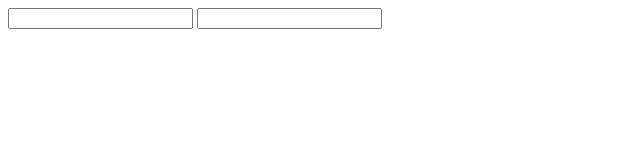
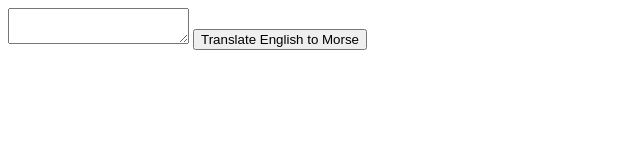
Before and after one commit to meesha94/morsecode-translator, a website: page index.html in a window 1280 px wide. Shown: the whole page, without its empty margins (0-640 px from the left). Drawn offline with Linux system fonts and the light colour scheme.

Commit message:
updated html

```diff
--- a/index.html
+++ b/index.html
@@ -7,10 +7,11 @@
 
 </head>
 <body>
-    <input type="text" class="english" name="english">
-
-
-    <input type="text" class="morse-code" name="morse-code">
+    <form id="translator">
+        <textarea type="text" id="input-english" class="english"></textarea>
+        <button type="button" id="translate" onclick="translateEnglish()">Translate English to Morse </button>
+        <div type="text" id="output-morse" class="morse-code"></div>
+    </form>
 
 
 
--- a/translator.js
+++ b/translator.js
@@ -70,7 +70,7 @@ const translateToMorse = () => {
     //console.log(stringInputArray[i]);
   }
   stringInputArray = stringInputArray.join(" ")
-  morseCodeOutput.innerHTML = stringInputArray
+ morseCodeOutput.innerHTML = stringInputArray
   console.log(morseCodeOutput.innerHTML = stringInputArray);
 };
 //translateToMorse();
```
